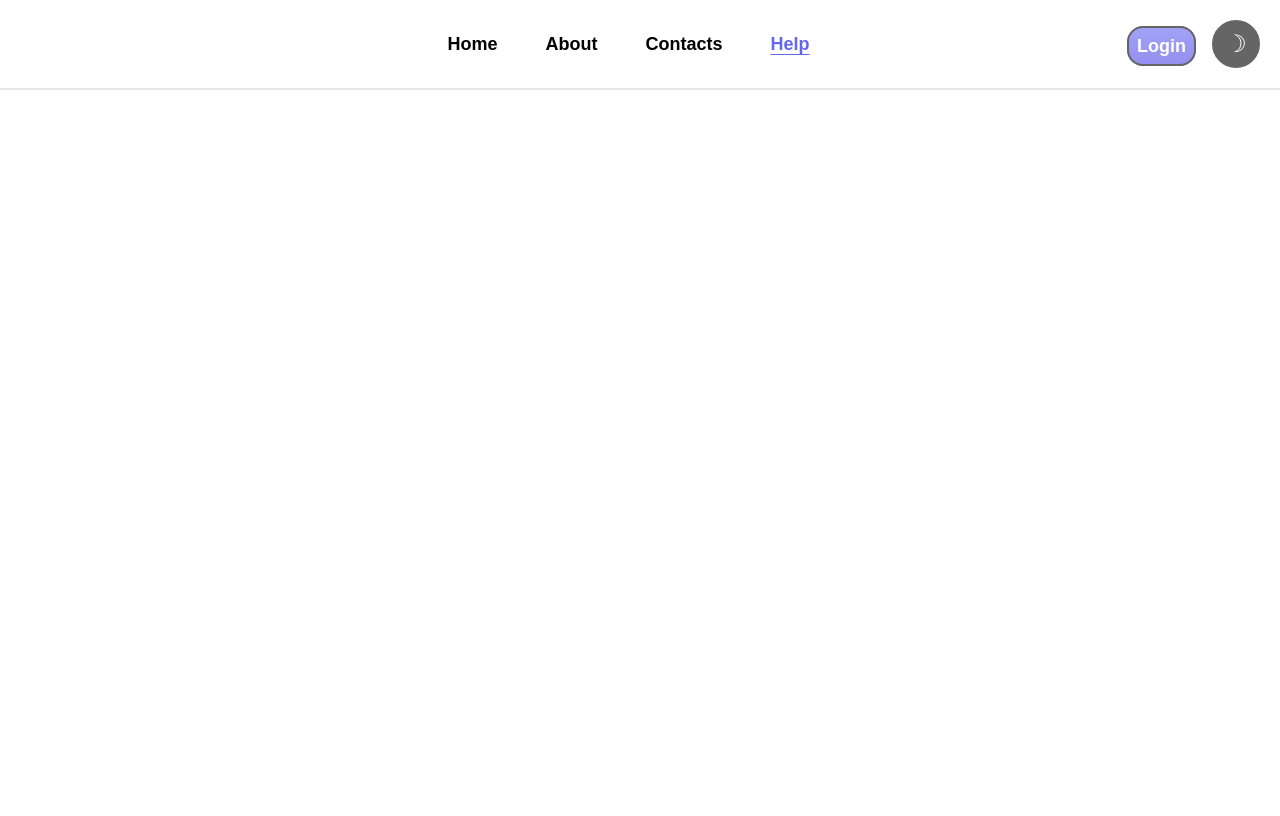
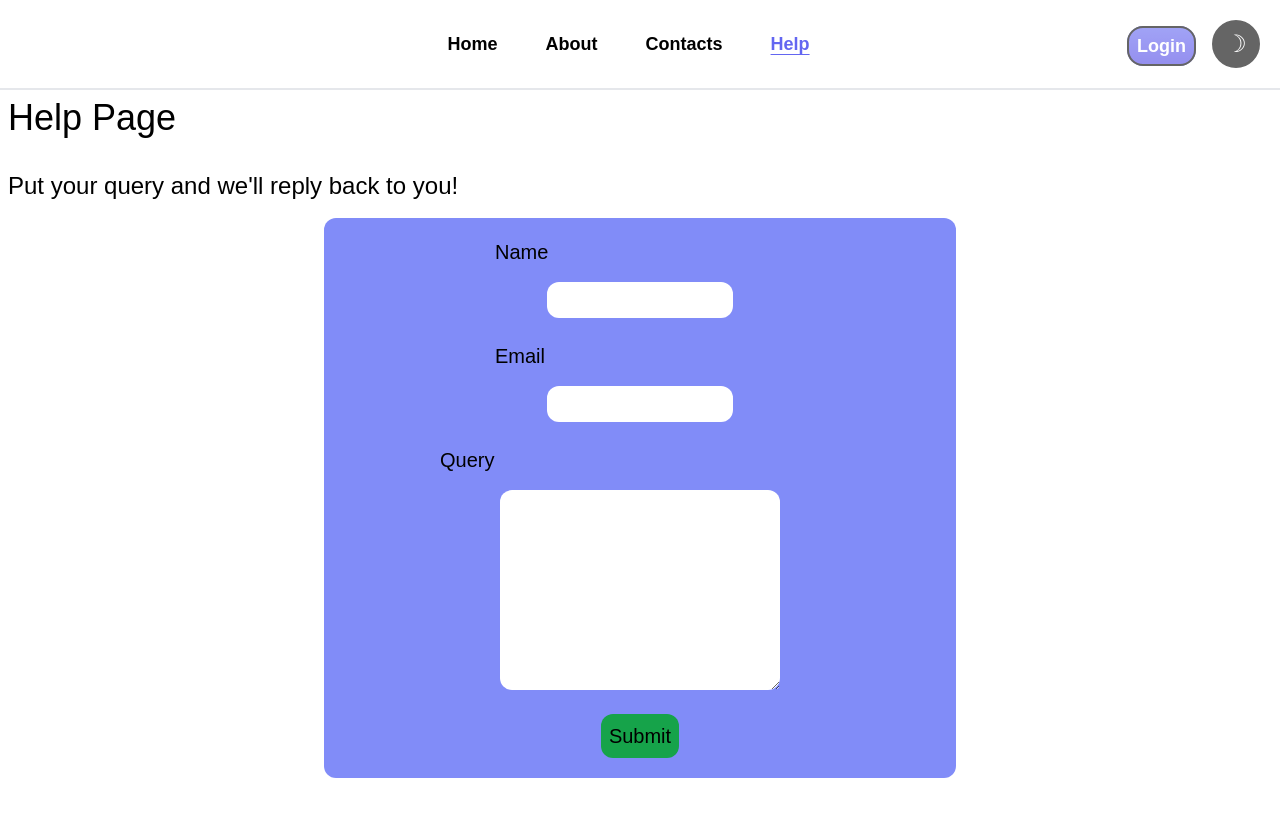
Before and after one commit to Aayush-1333/CryptoCave, a React (Create React App) app in the folder frontend/: page /help in a window 1280 px wide. Shown: the top 816 px of the page. Built offline with nearby package versions, Linux system fonts and the light colour scheme.

Commit message:
changes in backend

```diff
--- a/frontend/src/App.js
+++ b/frontend/src/App.js
@@ -21,6 +21,9 @@ import Home from './components/Homepage/Home';
 import Users from './components/UserSign/Users';
 import Navbar from './components/Navbar';
 import Crypto from './components/CryptoStocks/Crypto';
+import About from './components/Homepage/About';
+import Contacts from './components/Homepage/Contacts';
+import Help from './components/Homepage/Help';
 
 
 function App() {
@@ -32,6 +35,9 @@ function App() {
                         <Navbar />
                         <Routes>
                             <Route path='/' element={<Home />} />
+                            <Route path='/about' element={<About />} />
+                            <Route path='/contacts' element={<Contacts/>} />
+                            <Route path='/help' element={<Help />} />
                             <Route path='/users/*' element={<Users />} />
                             <Route path='/crypto/*' element={<Crypto />} />
                         </Routes>
--- /dev/null
+++ b/frontend/src/components/Homepage/About.js
@@ -0,0 +1,24 @@
+import React from 'react'
+
+export default function About() {
+    return (
+        <div className='container-fluid py-2  dark:bg-black dark:to-gray-400 h-screen'>
+            <h2 className='text-4xl px-2 dark:text-yellow-500'>About Us</h2>
+            <br />
+            <div className='bg-indigo-300 dark:bg-gray-700 dark:text-white p-2 text-xl space-y-8'>
+                <p className='leading-loose'>
+                    This cryptocave project is developed by me and my teammates: Somangshu, Yadnesh and Aayush Sinha with a vision
+                    to provide crypto currency trading platform to the users for engaging in the growing market of crypto-currencies and blockchain. Using the technology of MERN stack - MongoDB, ExpressJS, ReactJS and NodeJS. We deliver data thereby mantaining low latency which is achieved by our single web page application.
+                </p>
+                <p className='leading-loose'>
+                    This site aims to provide login, user dashboard, portfolio management and tracking of crypto market uisng the crypto market API - "Alphavantage" which is known for its Stock Market and News API is used for populating the crypto market data which is refreshed daily. However, these values are approximate estimations. Hence they are not accurate results as market reates fluctuate rapidly with time.
+                </p>
+                <p className='leading-loose'>
+                    So, I hope you like our project. It is in its initial phases but it'll soon come out in its beta phase. Thank you!!
+                </p>
+
+                <p className='text-2xl text-center italic'>Project CryptoCave - Alpha Version</p>
+            </div>
+        </div>
+    )
+}
--- /dev/null
+++ b/frontend/src/components/Homepage/Contacts.js
@@ -0,0 +1,20 @@
+import React from 'react'
+
+export default function Contacts() {
+    return (
+        <div className='bg-indigo-400 dark:bg-gray-700 h-screen'>
+            <div className='p-5 dark:text-white'>
+                <h2 className='text-4xl dark:text-yellow-500'>Contact Us</h2>
+                <div className='p-5 text-xl'>
+                    <ul className='leading-loose'>
+                        <li><span className='text-rose-700 font-bold'>Aayush Chaurasia</span> (GitHub Account: Aayush-1333) - Full Stack Developer</li>
+                        <li><span className='text-green-700 font-bold'>Aayush Sinha</span> (GitHub Account: Nightowl69) - Frontend Developer and Team Leader</li>
+                        <li><span className='text-fuchsia-700 font-bold'>Yadnesh Govalkar</span> (GitHub Account: YDJedi) - Backend Developer</li>
+                        <li><span className='text-yellow-700 font-bold'>Somagshu Chakraborty</span> (GitHub Account: somangshu-create) - Database Admin</li>
+                    </ul>
+                    <hr />
+                </div>
+            </div>
+        </div>
+    )
+}
--- /dev/null
+++ b/frontend/src/components/Homepage/Help.js
@@ -0,0 +1,53 @@
+import React, { useState } from 'react'
+
+export default function Help() {
+
+    const [showMsg, setShowMsg] = useState("hidden")
+
+    const ShowConfirmation = async (e) => {
+        e.preventDefault()
+        setShowMsg('')
+        // Sets a timeout function to hide the message
+        setTimeout(() => {
+            setShowMsg('hidden')
+        }, 2000)
+    }
+
+
+    return (
+        <div className='container-fluid py-2 dark:bg-black dark:to-gray-400 h-screen'>
+            <p className={`dark:text-white text-lg pb-2 px-3 bg-green-600 ${showMsg}`}>Query sent successfully!!</p>
+            <h2 className='text-4xl px-2 dark:text-yellow-500'>Help Page</h2>
+            <br />
+            <h3 className='text-2xl p-2 dark:text-white'>Put your query and we'll reply back to you!</h3>
+            <div className='flex justify-center dark:text-white p-2 text-xl space-y-8'>
+                <form onSubmit={ShowConfirmation} className='container bg-indigo-400 dark:bg-gray-500 rounded-xl space-y-6 p-5 w-1/2'>
+                    <div className='flex px-4 flex-col space-y-4 items-center'>
+                        <div className='w-[290px]'>
+                            <label htmlFor="name" className='self-start'>Name</label>
+                        </div>
+                        <input name='name' className='w-1/3 rounded-xl p-1 dark:bg-gray-800 dark:text-white' type="text" />
+                    </div>
+
+                    <div className='flex px-4 flex-col space-y-4 items-center'>
+                        <div className='w-[290px]'>
+                            <label htmlFor="email" className='self-start'>Email</label>
+                        </div>
+                        <input name='email' className='w-1/3 rounded-xl p-1 dark:bg-gray-800 dark:text-white' type="email" />
+                    </div>
+
+                    <div className='flex px-4 flex-col space-y-4 items-center'>
+                        <div className='w-[400px]'>
+                            <label htmlFor="name" className='self-start'>Query</label>
+                        </div>
+                        <textarea className='w-1/2 h-[200px] rounded-xl p-1 dark:bg-gray-800 dark:text-white' type="text" />
+                    </div>
+
+                    <div className='flex px-4 flex-col space-y-4 items-center'>
+                        <button type='submit' className='bg-green-600 hover:bg-green-700 p-2 rounded-xl text-center'>Submit</button>
+                    </div>
+                </form>
+            </div>
+        </div>
+    )
+}
```
